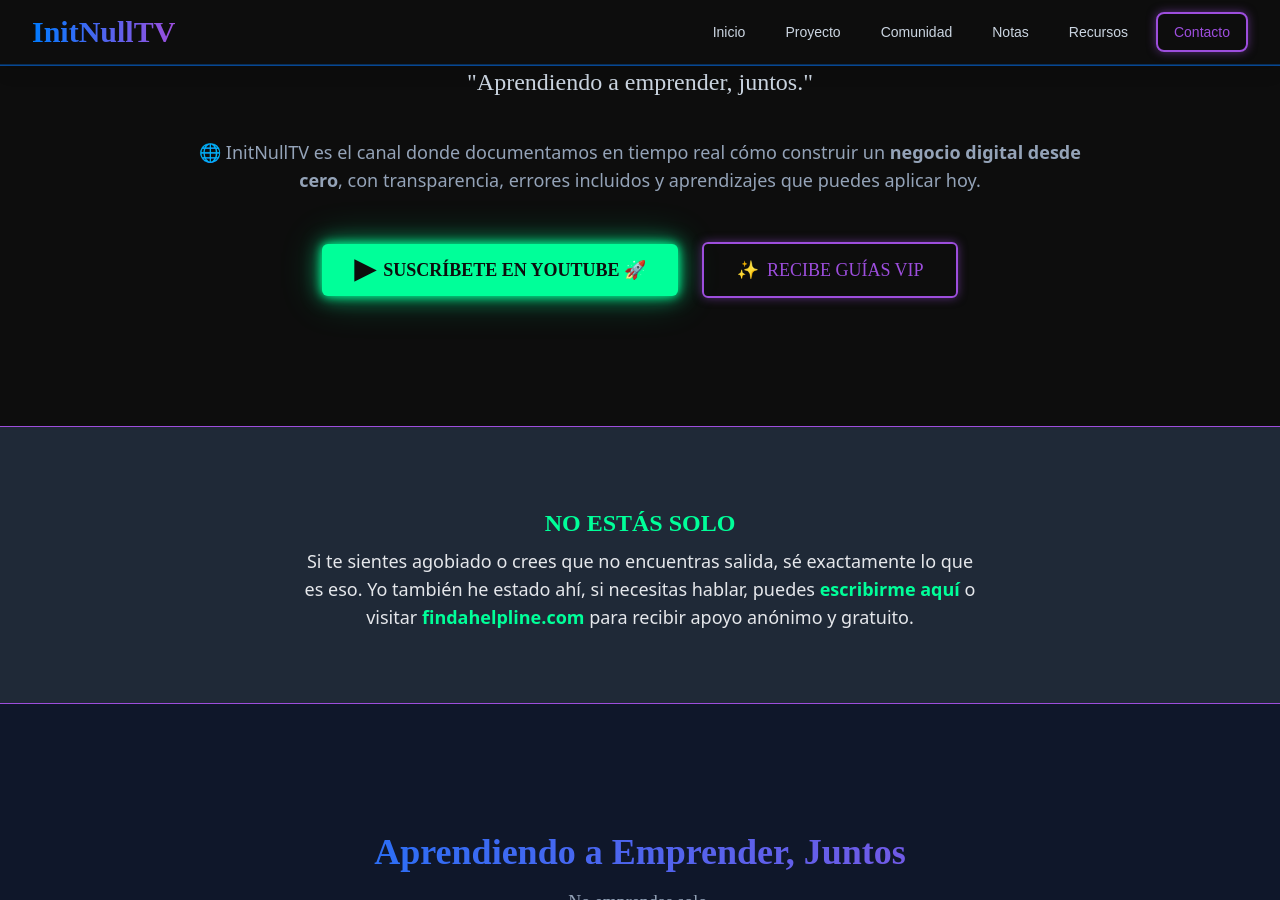
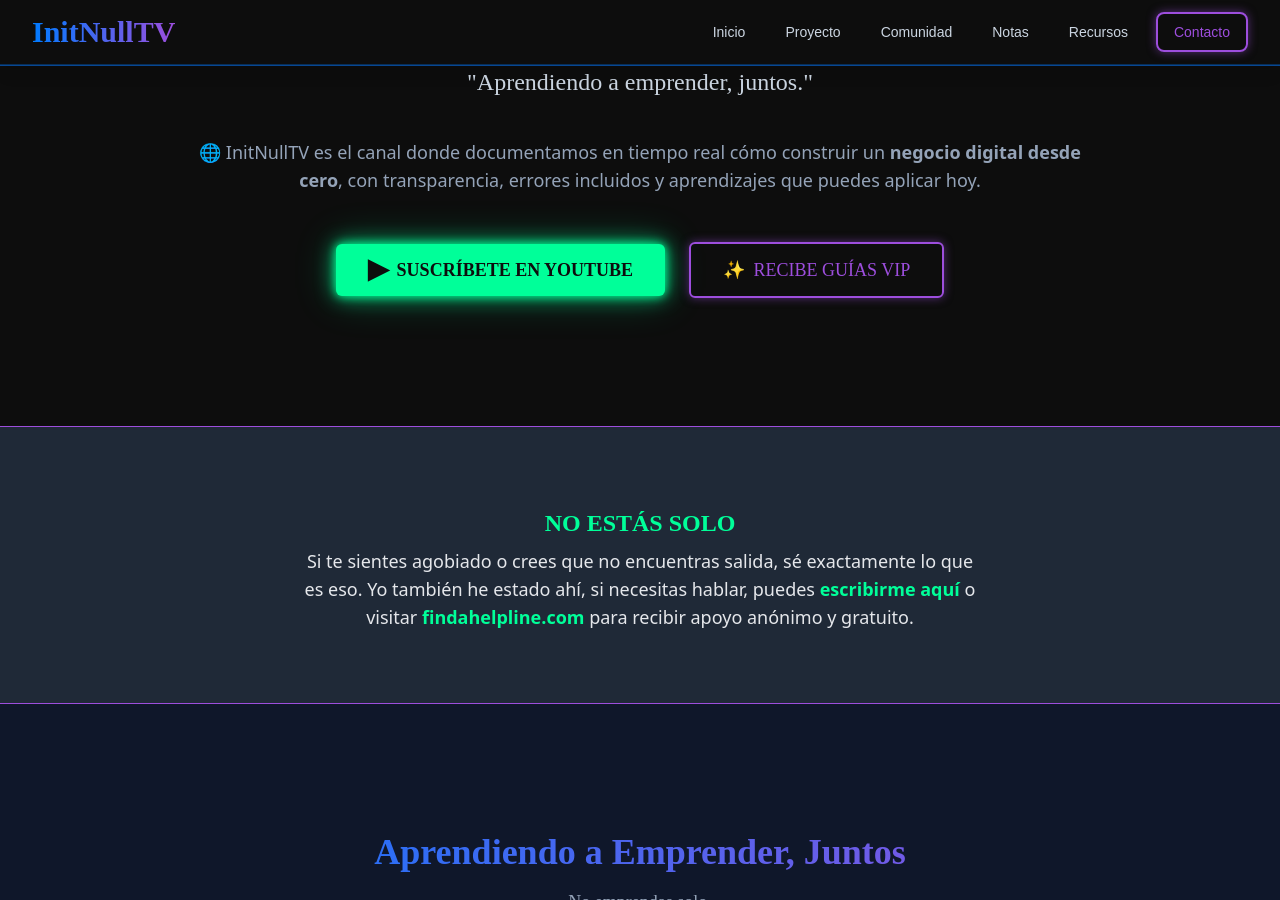
Before and after one commit to initnulltv/initnulltv.github.io, a Jekyll site: the page built from index.md, in a window 1280 px wide and 900 px high, scrolled down 352 px. Built offline with Jekyll 4.4.1, drawn with Linux system fonts in a browser that asks for light colours; some web fonts are replaced; some of the changed lines change nothing that is shown.

Commit message:
solucionar problema con botones

```diff
--- a/_includes/head.html
+++ b/_includes/head.html
@@ -1,11 +1,3 @@
-<!-- Google Tag Manager -->
-<script>(function(w,d,s,l,i){w[l]=w[l]||[];w[l].push({'gtm.start':
-new Date().getTime(),event:'gtm.js'});var f=d.getElementsByTagName(s)[0],
-j=d.createElement(s),dl=l!='dataLayer'?'&l='+l:'';j.async=true;j.src=
-'https://www.googletagmanager.com/gtm.js?id='+i+dl;f.parentNode.insertBefore(j,f);
-})(window,document,'script','dataLayer','GTM-N4KLR48G');</script>
-<!-- End Google Tag Manager -->
-
 <meta charset="UTF-8">
 <meta name="viewport" content="width=device-width, initial-scale=1.0">
 <meta name="robots" content="index, follow">
--- a/_includes/hero.html
+++ b/_includes/hero.html
@@ -21,14 +21,14 @@
 
             <a href="https://www.youtube.com/@InitNullTV?sub_confirmation=1"
             target="_blank"
-            class="inline-flex items-center justify-center cta-neon-green py-3 px-8 text-lg w-full sm:w-auto">
+            class="inline-flex items-center justify-center cta-neon-green py-3 px-8 text-lg w-full max-w-sm sm:w-auto">
                 <span style="font-size: 1.5em; line-height: 0.8em; margin-right: 8px;">&#x25B6;</span>
-                SUSCRÍBETE EN YOUTUBE 🚀
+                SUSCRÍBETE EN YOUTUBE
             </a>
 
             <a href="https://mailchi.mp/3a103c39b932/suscribir"
             target="_blank"
-            class="inline-flex items-center justify-center cta-secondary-purple py-3 px-8 text-lg w-full sm:w-auto">
+            class="inline-flex items-center justify-center cta-secondary-purple py-3 px-8 text-lg w-full max-w-sm sm:w-auto">
                 <span style="font-right: 8px;" class="mr-2">✨</span>
                 RECIBE GUÍAS VIP
             </a>
--- a/_layouts/default.html
+++ b/_layouts/default.html
@@ -5,11 +5,6 @@
   </head>
 
   <body class="bg-[#0D0D0D] text-white font-sans">
-    <!-- Google Tag Manager (noscript) -->
-<noscript><iframe src="https://www.googletagmanager.com/ns.html?id=GTM-N4KLR48G"
-height="0" width="0" style="display:none;visibility:hidden"></iframe></noscript>
-<!-- End Google Tag Manager (noscript) -->
-
     {% include header.html %}
 
     <main>
```
